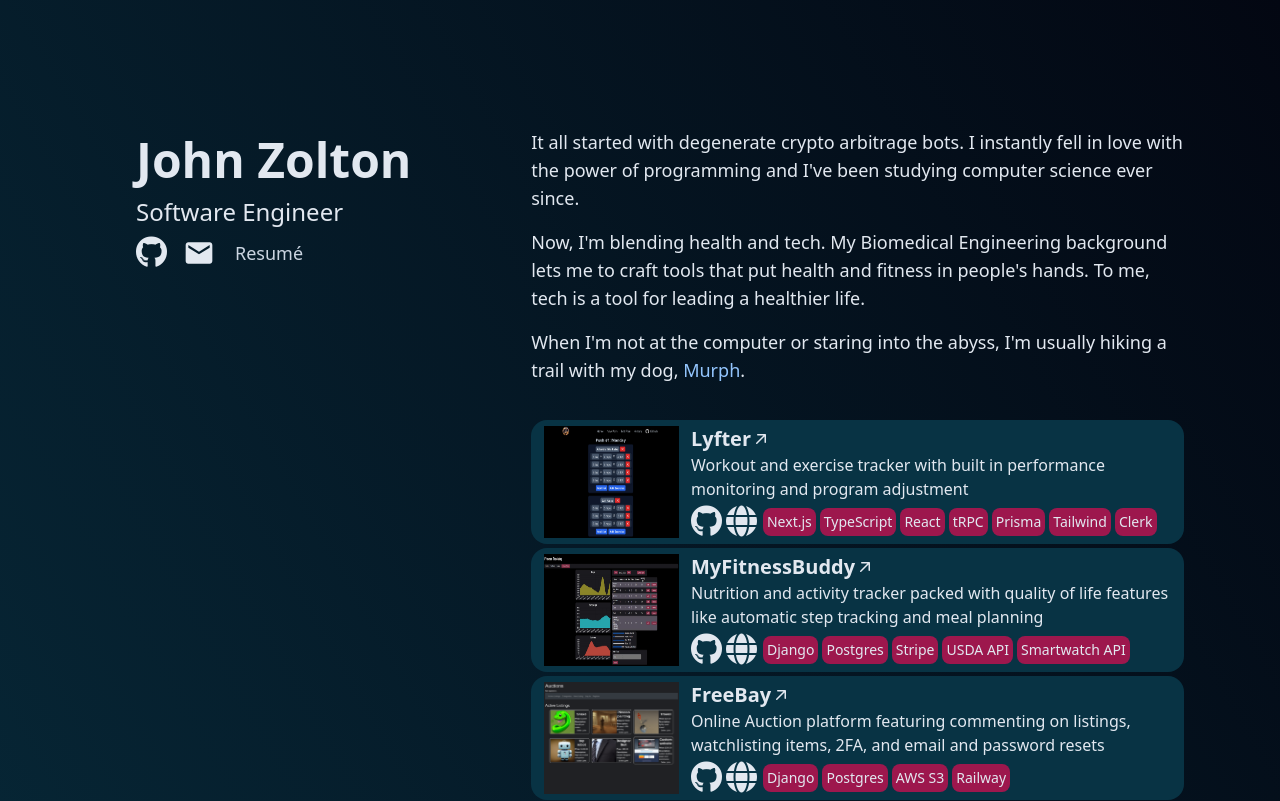
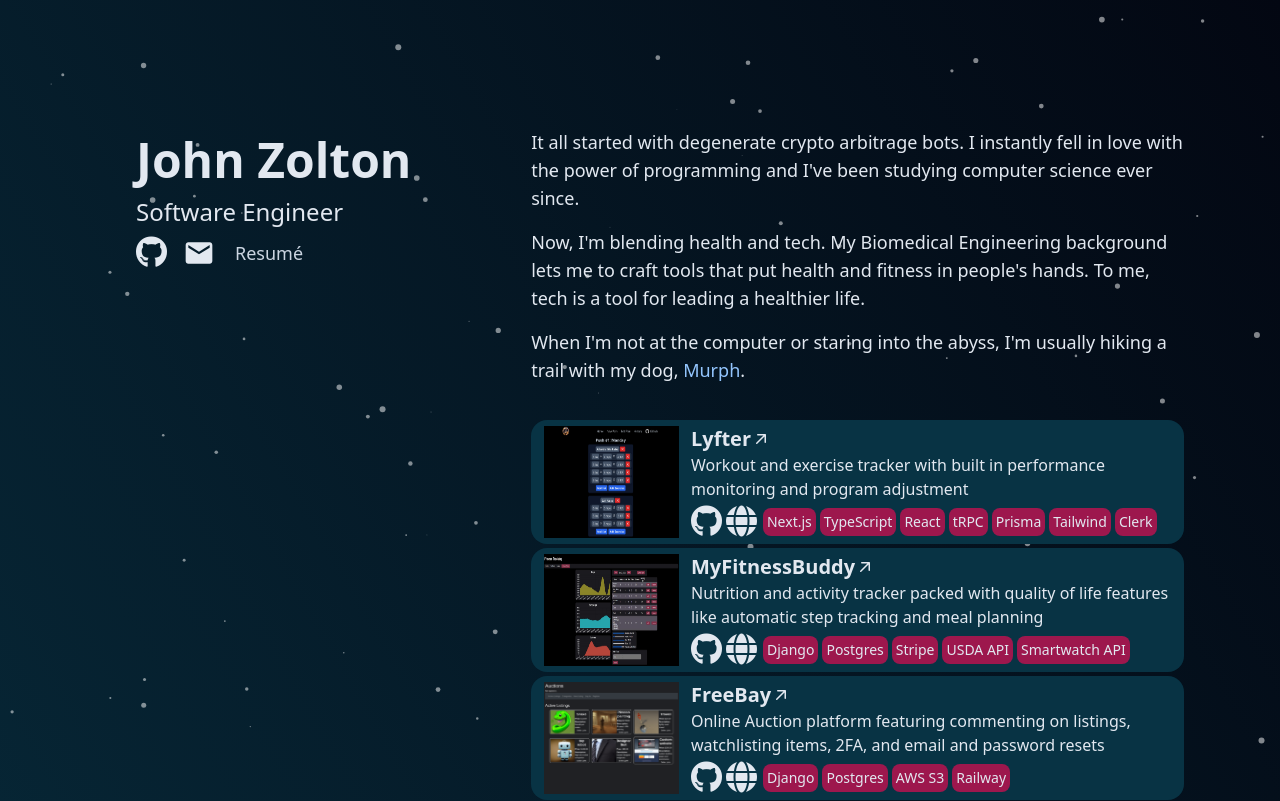
Before and after one commit to JohnZolton/portfolio-mk2, a Next.js app: page / in a window 1280 px wide. Shown: the top 801 px of the page. Built offline with nearby package versions, Linux system fonts and the light colour scheme.

Commit message:
particles added for background

```diff
--- a/package.json
+++ b/package.json
@@ -20,6 +20,11 @@
     "react-dom": "18.2.0",
     "react-icons": "^4.10.1",
     "react-toastify": "^9.1.3",
+    "react-tsparticles": "^2.11.0",
+    "tsparticles": "^2.11.0",
+    "tsparticles-engine": "^2.11.0",
+    "tsparticles-preset-links": "^2.11.0",
+    "tsparticles-preset-stars": "^2.11.0",
     "zod": "^3.21.4"
   },
   "devDependencies": {
--- a/src/pages/components/pagelayout.tsx
+++ b/src/pages/components/pagelayout.tsx
@@ -1,13 +1,107 @@
-import type { PropsWithChildren } from "react";
+import React, { PropsWithChildren, useEffect } from "react";
+import { Particles } from "react-tsparticles";
+//import { tsParticles } from "tsparticles-engine";
+//import { loadLinksPreset } from "tsparticles-preset-links";
+import { useCallback } from "react";
+import type { Engine } from "tsparticles-engine";
+//import { loadFull } from "tsparticles"; // if you are going to use `loadFull`, install the "tsparticles" package too.
+import { loadSlim } from "tsparticles-slim";
 
-const PageLayout = (props: PropsWithChildren) => {
+export default function PageLayout(props: PropsWithChildren) {
+  const particlesInit = useCallback(async (engine: Engine) => {
+    console.log(engine);
+    await loadSlim(engine);
+  }, []);
+
+
   return (
-<main className="mx-auto min-h-screen max-w-screen-xl px-6 py-12 lg:px-24 lg:py-0">
-  <div className="flex items-center lg:items-start lg:justify-between flex-col lg:flex-row">
+    <main className="mx-auto min-h-screen max-w-screen-xl px-6 py-12 lg:px-24 lg:py-0">
+      <Particles
+        id="tsparticles"
+        init={particlesInit}
+        options={{
+          fpsLimit: 60,
+          interactivity: {
+            events: {
+              onHover: {
+                enable: true,
+                mode: "repulse",
+              },
+              resize: true,
+            },
+            modes: {
+              bubble: {
+                distance: 200,
+                duration: 2,
+                size: 0.1,
+                opacity: 1,
+              },
+            },
+          },
+          particles: {
+            color: {
+              value: ["#ffff"],
+              animation: {
+                enable: true,
+                speed: 20,
+                sync: false,
+              },
+            },
+            links: {
+              enable: false,
+            },
+            move: {
+              direction: "none",
+              enable: true,
+              outModes: {
+                default: "out",
+              },
+              random: false,
+              speed: 1,
+              straight: false,
+            },
+            number: {
+              density: {
+                enable: true,
+                area: 800,
+              },
+              value: 80,
+            },
+            opacity: {
+              value: 0.5,
+            },
+            shape: {
+              type: "circle",
+            },
+            size: {
+              value: 3,
+              random: true,
+              animation: {
+                enable: true,
+                speed: 3,
+                minimumValue: 0.1,
+                sync: false,
+              },
+            },
+            twinkle: {
+              lines: {
+                enable: true,
+                frequency: 0.05,
+                opacity: 1,
+              },
+              particles: {
+                enable: true,
+                frequency: 0.05,
+                opacity: 0.5,
+              },
+            },
+          },
+          detectRetina: true,
+        }}
+      />
+      <div className="relative z-10 flex flex-col items-center lg:flex-row lg:items-start lg:justify-between">
         {props.children}
-  </div>
+      </div>
     </main>
   );
-};
-
-export default PageLayout;
+}
--- a/tailwind.config.ts
+++ b/tailwind.config.ts
@@ -1,7 +1,7 @@
 import { type Config } from "tailwindcss";
 
 export default {
-  content: ["./src/**/*.{js,ts,jsx,tsx}"],
+  content: ['./src/**/*.{js,ts,jsx,tsx}', './src/styles.css'],
   theme: {
     extend: {},
   },
```
Also changed, not shown: 1 other file (tests, documents, lock files or other folders).
